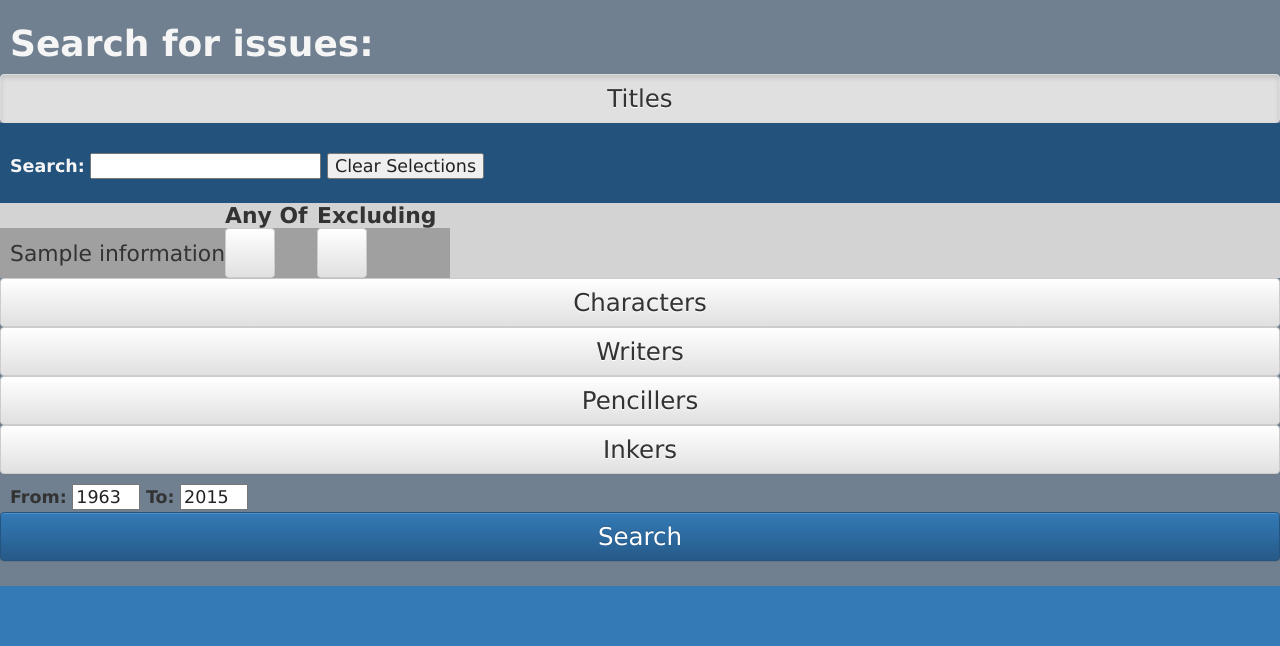
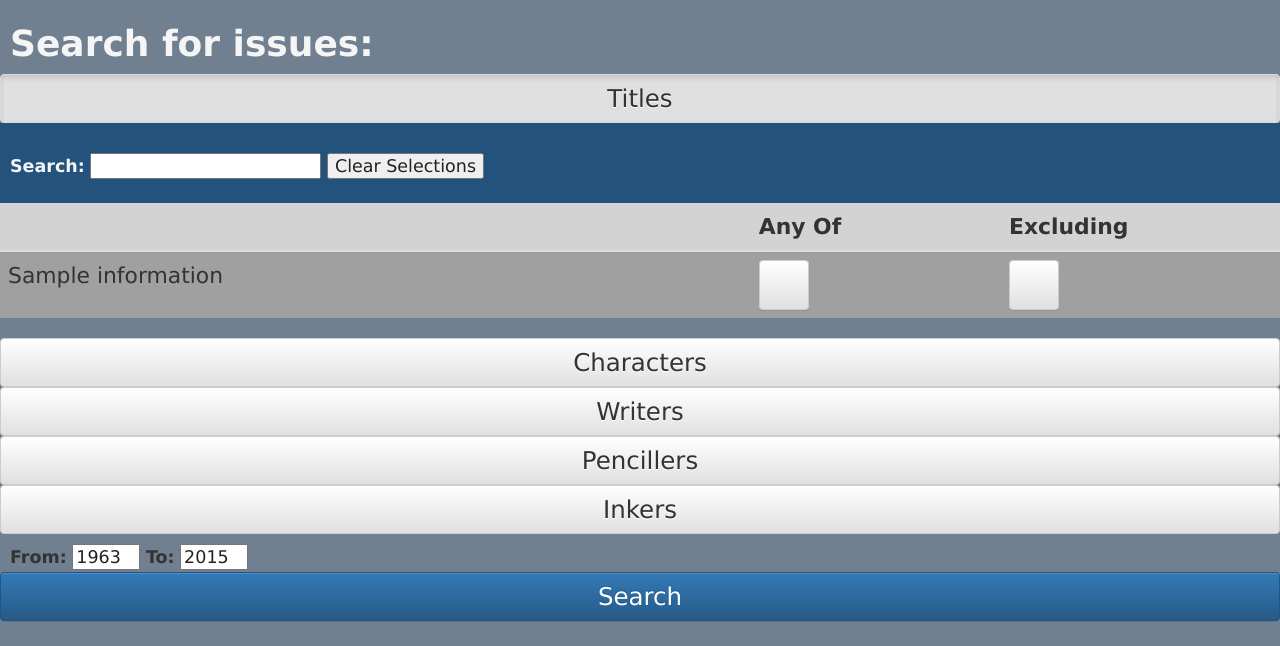
Before and after one commit to ktweten/xreadinglist, a Node server app: page / in a window 1280 px wide, after a click on "Titles". Shown: the part 235-881 px from the top of the page. Before the commit the page ends 821 px from the top, so only its background shows below. Run offline with Node 20, Linux system fonts and the light colour scheme; tables that the repository leaves empty hold one stand-in row (values such as "Sample post"); some libraries are stand-ins or nearby versions.

Commit message:
Improved default images. Improved table styling (it was all Bootstrap's fault).

```diff
--- a/public/javascripts/xreadinglist-collection-factory.js
+++ b/public/javascripts/xreadinglist-collection-factory.js
@@ -78,6 +78,10 @@ angular.module('xReadingList').factory('Collection', [function() {
                     issue.number = 'Oneshot';
                 }
 
+                if (issue.coverRoot.length < 1) {
+                    issue.coverRoot = "http://i.annihil.us/u/prod/marvel/i/mg/b/40/image_not_available";
+                    issue.extension = "jpg";
+                }
                 for (issueIndex = 0; issueIndex < issueList.length; issueIndex += 1) {
                     if (issueList[issueIndex] === issue.number) {
                         break;
--- a/public/javascripts/xreadinglist-details-controller.js
+++ b/public/javascripts/xreadinglist-details-controller.js
@@ -24,6 +24,11 @@ angular.module('xReadingList').controller('DetailsController', ['$http', functio
 
                 if (data.length > 0){
                     self.issue = data[0];
+
+                    if (self.issue.coverRoot.length < 1) {
+                        self.issue.coverRoot = "http://i.annihil.us/u/prod/marvel/i/mg/b/40/image_not_available";
+                        self.issue.extension = "jpg";
+                    }
 
                     link = link.concat(self.issue.series);
                     link = link.concat('&issueNumber=');
--- a/public/stylesheets/style.css
+++ b/public/stylesheets/style.css
@@ -17,7 +17,7 @@ header {
 .listTable {
     background-color: lightgray;
     display: block;
-    /*max-height: 350px;*/
+    table-layout: fixed;
 }
 
 .selectingDiv {
@@ -40,10 +40,6 @@ header {
     min-width: 100%;
     min-height: 100%;
     vertical-align: top;
-}
-
-.nameEntry {
-    width: 50%;
 }
 
 .darkText {
@@ -71,7 +67,6 @@ header {
 table {
     font-size: 125%;
     table-layout: fixed;
-    width: inherit;
 }
 
 th, td {
--- a/views/index.html
+++ b/views/index.html
@@ -43,13 +43,13 @@
                     <p ng-repeat="line in list.getDescription()">{{line}}</p>
                 </div>
 
-                <div class="selectingDiv" ng-show="list.selecting">
+                <div class="wide selectingDiv" ng-show="list.selecting">
                     <div class="searchRow" ng-class="list.selecting ? 'fixedSearch' : ''">
                         <label>Search: </label>
                         <input class="darkText" type="text" ng-model="list.searchText">
                         <button class="darkText" ng-click="list.clearSelections()">Clear Selections</button>
                     </div>
-                    <table class="listTable">
+                    <table class="table listTable">
                         <thead class="selectionHeading">
                             <th class="headingTitle"></th>
                             <th class="headingTitle" ng-show="list.hasAllColumn">All Of</td>
@@ -59,22 +59,22 @@
                         <tbody>
                             <tr ng-repeat="name in list.names | filter:list.searchText"
                                 ng-class-odd="'lightRow'">
-                                <td class="nameEntry">{{name}}</td>
-                                <td ng-show="list.hasAllColumn">
+                                <td class="col-md-3 nameEntry">{{name}}</td>
+                                <td class="col-md-1" ng-show="list.hasAllColumn">
                                     <button type="button"
                                             class="btn btn-lrg selectionButton"
                                             ng-class="list.allOf.indexOf(name) >= 0 ? 'glyphicon glyphicon-ok' : 'btn-default'"
                                             ng-click="list.toggleList('All', name)">
                                     </button>
                                 </td>
-                                <td>
+                                <td class="col-md-1">
                                     <button type="button"
                                             class="btn btn-lrg selectionButton"
                                             ng-class="list.anyOf.indexOf(name) >= 0 ? 'glyphicon glyphicon-ok' : 'btn-default'"
                                             ng-click="list.toggleList('Any', name)">
                                     </button>
                                 </td>
-                                <td>
+                                <td class="col-md-1">
                                     <button type="button"
                                             class="btn btn-lrg selectionButton"
                                             ng-class="list.excluded.indexOf(name) >= 0 ? 'glyphicon glyphicon-remove' : 'btn-default'"
@@ -105,13 +105,14 @@
         <div class="comicDiv" ng-repeat="comic in queryCtrl.collection.comics | orderBy:'name'">
             <p class="seriesHeading">{{comic.name}}</p>
             <div ng-repeat="volume in comic.volumes | orderBy:'name'">
-                <label ng-show="volume.name">Volume {{volume.name}}</label>
+                <label ng-show="volume.name">{{volume.name}}</label>
                 <button type="button" class="btn btn-info btn-lrg" data-toggle="button"
                         ng-show="volume.issues.length > 1"
                         ng-click="volume.expand = !volume.expand">{{volume.issues | sequence}}</button>
                 <div ng-show="volume.expand || volume.issues.length === 1" ng-controller="DetailsController as detailsCtrl">
                     <button class="btn btn-default coverButton"
-                            ng-repeat="issue in volume.issues" ng-click="detailsCtrl.getDetails(issue._id)"
+                            ng-repeat="issue in volume.issues"
+                            ng-click="detailsCtrl.getDetails(issue._id, issue.coverRoot)"
                             ng-style="{ 'background-image' : 'url(' + issue.coverRoot + '/portrait_medium.jpg)' }">
                         {{issue.number}}
                     </button>
```
